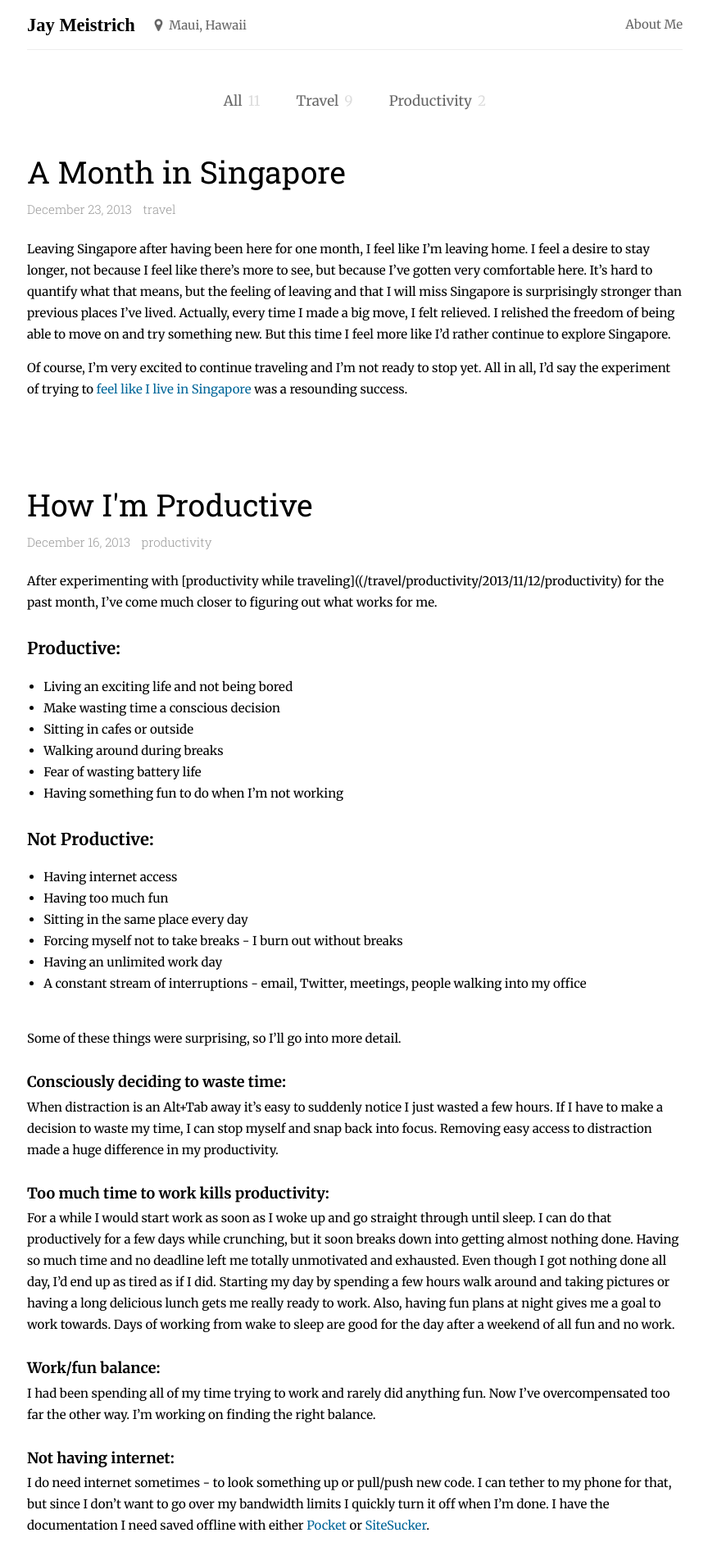
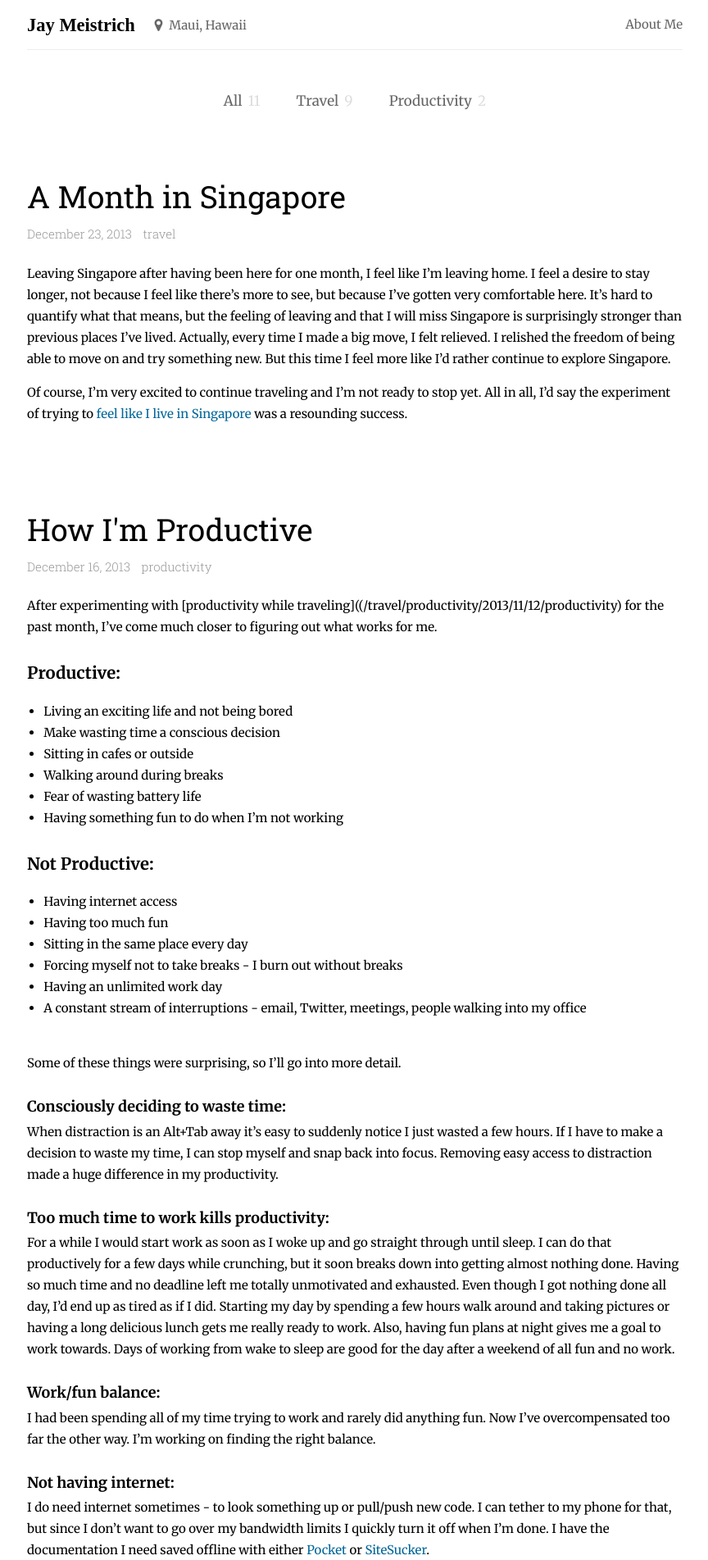
Before and after one commit to jmeistrich/jmeistrich.github.io, a Jekyll site: the page built from index.html, in a window 1280 px wide. Shown: the top 1903 px of the page at 82% size, without its empty margins (207-1071 px from the left). Built offline with Jekyll 4.4.1, drawn with Linux system fonts in a browser that asks for light colours; Markdown is read by kramdown in place of the engine named in the settings.

Commit message:
Tweak padding on categories

```diff
--- a/css/main.css
+++ b/css/main.css
@@ -68,7 +68,7 @@ a:hover {
 }
 .headerCategories {
   text-align: center;
-  margin-bottom: 50px;
+  margin-bottom: 80px;
 }
 .headerCategories > span {
   margin: 0 20px;
--- a/css/main.less
+++ b/css/main.less
@@ -104,7 +104,7 @@ a:hover   { color: @hoverColor; }
 
 .headerCategories {
     text-align: center;
-    margin-bottom: 50px;
+    margin-bottom: 80px;
     >span {
         margin: 0 20px;
         font-size: 17px;
```
